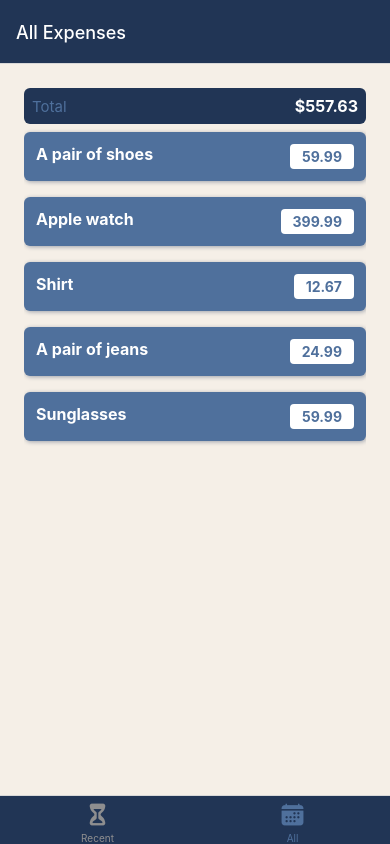
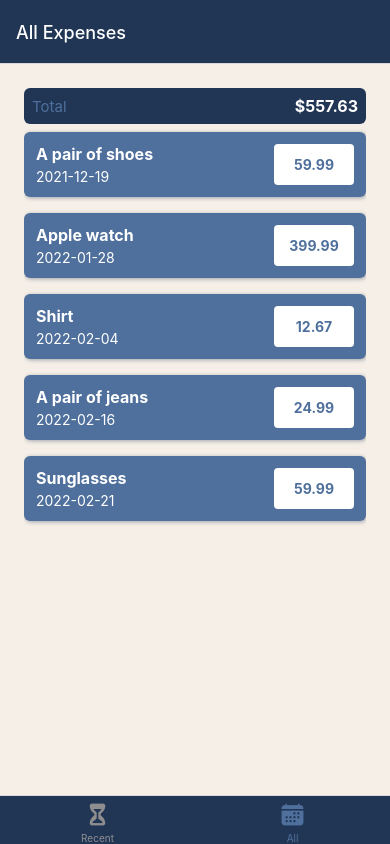
Before and after one commit to MorgynKass/React-Native-Expense-App, a React Native app: screen /AllExpenses in a window 390 px wide. Built offline with nearby package versions, Linux system fonts and the light colour scheme.

Commit message:
formatting date

```diff
--- a/components/ExpensesOutput/ExpenseItem.js
+++ b/components/ExpensesOutput/ExpenseItem.js
@@ -1,6 +1,7 @@
 import { View, Pressable, StyleSheet, Text } from "react-native";
 
 import { GlobalStyles } from "../../constants/styles";
+import { formatDate } from "../../utils/date";
 
 function ExpenseItem({ description, date, amount }) {
   return (
@@ -10,10 +11,10 @@ function ExpenseItem({ description, date, amount }) {
           <Text style={[styles.description, styles.textBase]}>
             {description}
           </Text>
-          <Text style={styles.textBase}>{date}</Text>
+          <Text style={styles.textBase}>{formatDate(date)}</Text>
         </View>
         <View style={styles.amountContainer}>
-          <Text style={styles.amount}>{amount}</Text>
+          <Text style={styles.amount}>{amount.toFixed(2)}</Text>
         </View>
       </View>
     </Pressable>
@@ -49,6 +50,7 @@ const styles = StyleSheet.create({
     justifyContent: "center",
     alignItems: "center",
     borderRadius: 4,
+    minWidth: 80,
   },
   amount: {
     color: GlobalStyles.colors.blue,
--- a/components/ExpensesOutput/ExpensesList.js
+++ b/components/ExpensesOutput/ExpensesList.js
@@ -5,7 +5,7 @@ function renderExpenseItem({ item }) {
   return (
     <ExpenseItem
       description={item.description}
-      date={item.data}
+      date={item.date}
       amount={item.amount}
     />
   );
--- /dev/null
+++ b/utils/date.js
@@ -0,0 +1,5 @@
+export function formatDate(date) {
+  return `${date.getFullYear()}-${(date.getMonth() + 1)
+    .toString()
+    .padStart(2, "0")}-${date.getDate().toString().padStart(2, "0")}`;
+}
```
